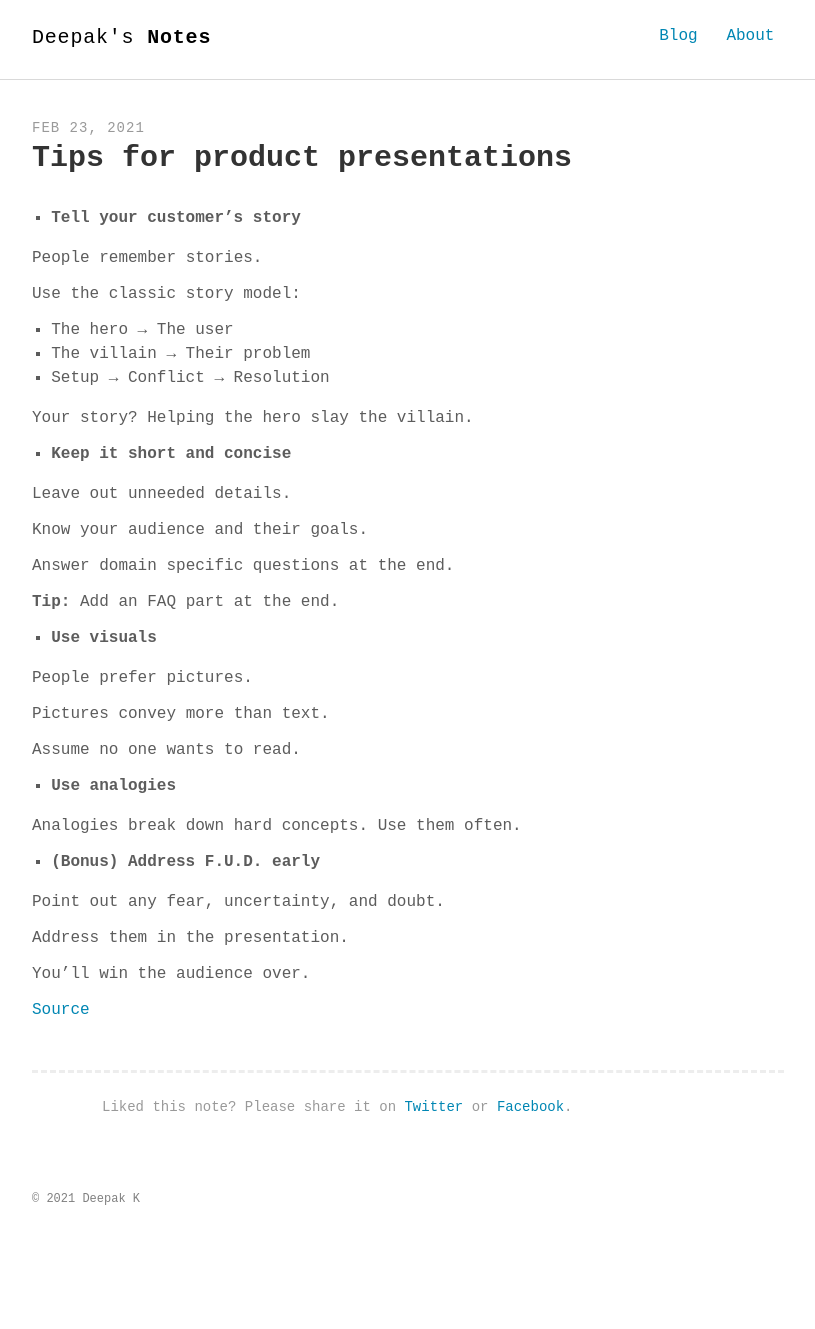
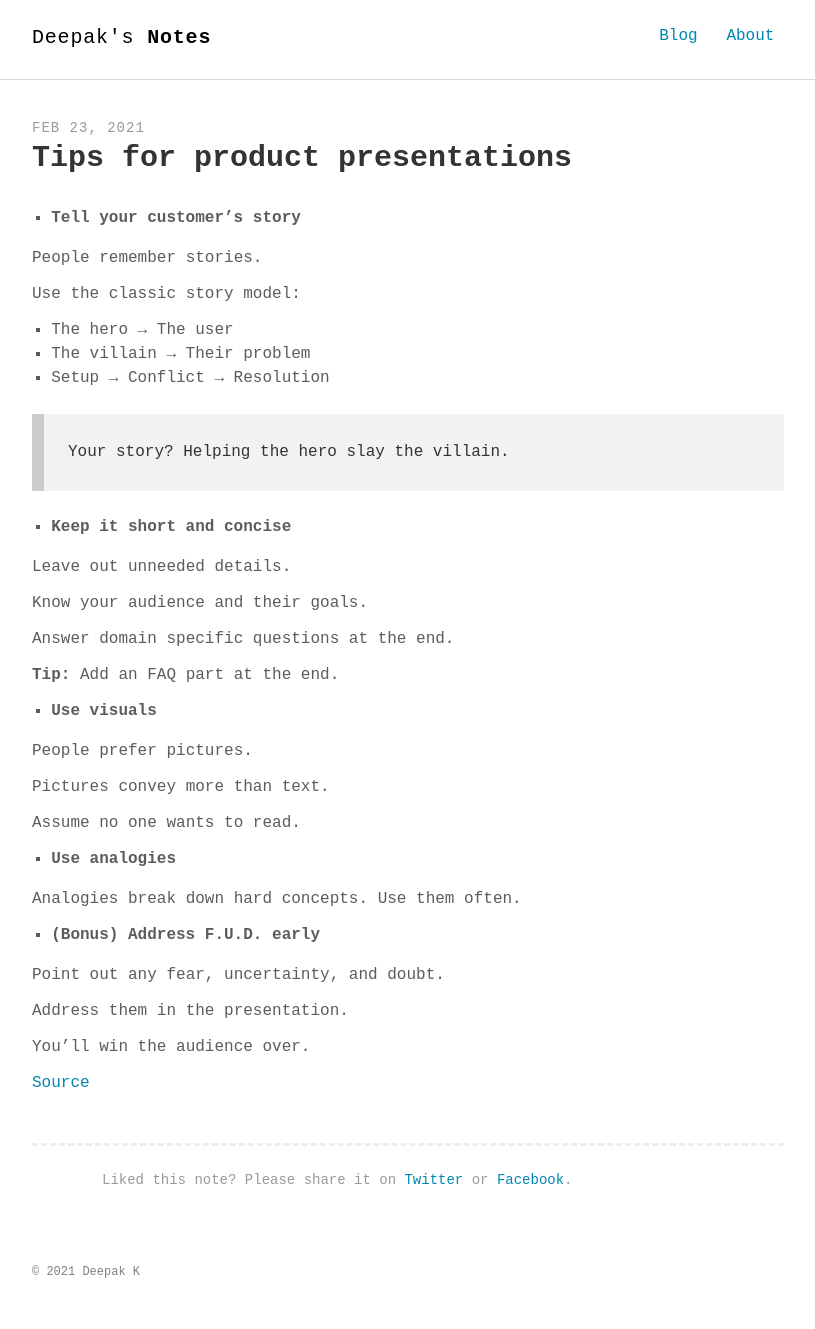
Before and after one commit to deepakness/deepak-notes-jk, a Jekyll site: the page built from _posts/2021-02-23-product-presentation.md, in a window 1280 px wide. Shown: the whole page, without its empty margins (232-1047 px from the left). Built offline with Jekyll 4.4.1, drawn with Linux system fonts in a browser that asks for light colours; some web fonts are replaced; before the commit the page ends 1256 px from its top, so only the background shows below that.

Commit message:
new notes

```diff
--- a/_posts/2021-02-23-product-presentation.md
+++ b/_posts/2021-02-23-product-presentation.md
@@ -13,7 +13,7 @@ Use the classic story model:
 - The villain → Their problem
 - Setup → Conflict → Resolution
 
-Your story? Helping the hero slay the villain.
+> Your story? Helping the hero slay the villain.
 
 - **Keep it short and concise**
 
```
